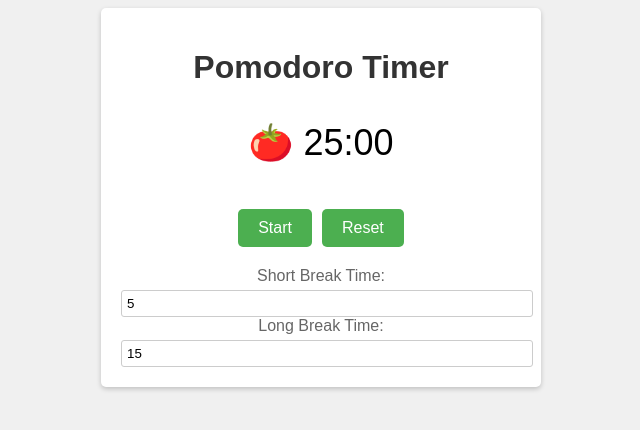
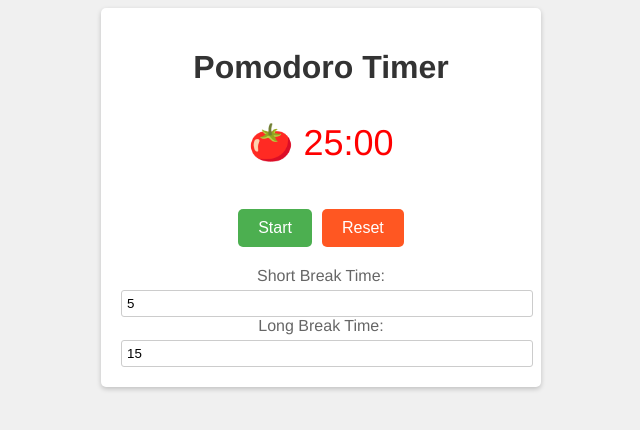
Before and after one commit to giesinpa/pomodoro, a plain HTML site: page index.html in a window 1280 px wide. Shown: the whole page, without its empty margins (319-959 px from the left). Drawn offline with Linux system fonts and the light colour scheme.

Commit message:
Update style.css

```diff
--- a/style.css
+++ b/style.css
@@ -1,5 +1,5 @@
 body {
-    font-family: Arial, sans-serif;
+  font-family: Helvetica, sans-serif;
   text-align: center;
   background-color: #f0f0f0;
 }
@@ -23,10 +23,21 @@ h1 {
   margin-bottom: 20px;
 }
 
+.timer p {
+  color: red; /* Work time color */
+}
+
+#start-pause {
+  background-color: #4CAF50;
+}
+
+#reset {
+  background-color: #FF5722;
+}
+
 button {
   padding: 10px 20px;
   font-size: 16px;
-    background-color: #4CAF50;
   color: #fff;
   border: none;
   border-radius: 5px;
@@ -34,7 +45,7 @@ button {
 }
 
 button:hover {
-    background-color: #3e8e41;
+  opacity: 0.9;
 }
 
 .settings {
```
Lines whose indentation alone changed are shown as unchanged.
